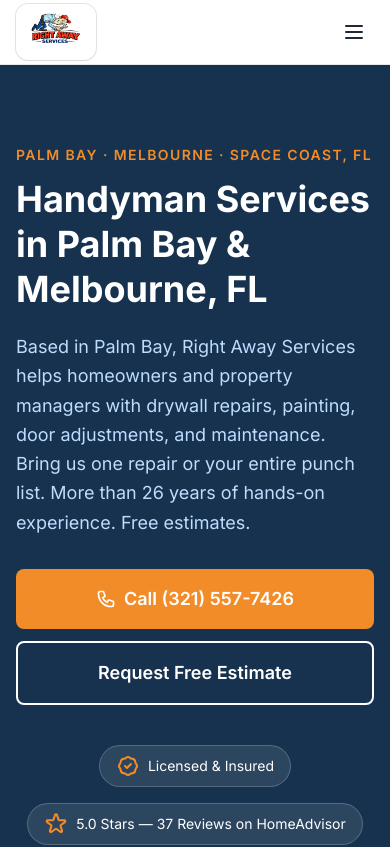
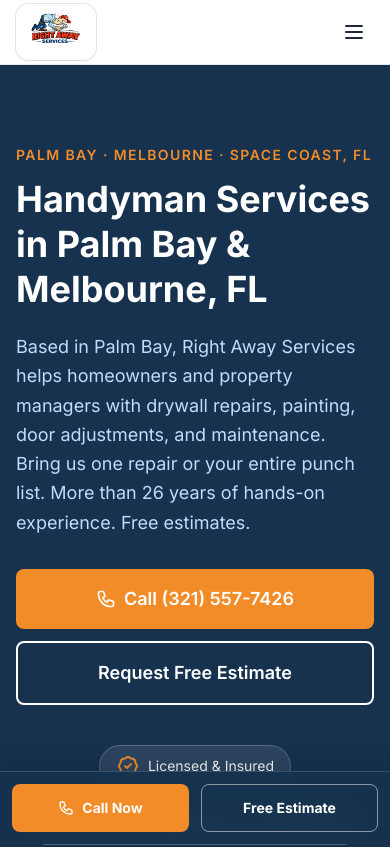
Before and after one commit to nomadghibi/rightawayservices, a Next.js app: page / in a window 390 px wide. Shown: the top 847 px of the page. Built offline with nearby package versions, Linux system fonts and the light colour scheme.

Commit message:
Add mobile contact action bar

```diff
--- a/app/layout.tsx
+++ b/app/layout.tsx
@@ -3,6 +3,7 @@
 import './globals.css'
 import { Header } from '@/components/layout/Header'
 import { Footer } from '@/components/layout/Footer'
+import { MobileActionBar } from '@/components/layout/MobileActionBar'
 import { SchemaScript } from '@/components/seo/SchemaScript'
 import { buildLocalBusinessSchema } from '@/lib/schema/localBusiness'
 import { buildWebsiteSchema } from '@/lib/schema/website'
@@ -54,10 +55,11 @@
         <SchemaScript schema={buildLocalBusinessSchema()} />
         <SchemaScript schema={buildWebsiteSchema()} />
       </head>
-      <body>
+      <body className="pb-[73px] md:pb-0">
         <Header />
         <main>{children}</main>
         <Footer />
+        <MobileActionBar />
       </body>
     </html>
   )
--- /dev/null
+++ b/components/layout/MobileActionBar.tsx
@@ -0,0 +1,31 @@
+import Link from 'next/link'
+import { siteConfig } from '@/lib/seo/metadata'
+
+export function MobileActionBar() {
+  return (
+    <div className="fixed inset-x-0 bottom-0 z-50 border-t border-white/15 bg-navy/95 p-3 shadow-[0_-8px_24px_rgba(15,23,42,0.2)] backdrop-blur md:hidden">
+      <div className="mx-auto grid max-w-lg grid-cols-2 gap-3">
+        <a
+          href={siteConfig.phoneHref}
+          className="inline-flex min-h-12 items-center justify-center gap-2 rounded-lg bg-accent px-3 py-3 text-sm font-bold text-white transition-colors hover:bg-accent-dark"
+        >
+          <svg className="h-4 w-4" fill="none" viewBox="0 0 24 24" stroke="currentColor" aria-hidden="true">
+            <path
+              strokeLinecap="round"
+              strokeLinejoin="round"
+              strokeWidth={2}
+              d="M3 5a2 2 0 012-2h3.28a1 1 0 01.948.684l1.498 4.493a1 1 0 01-.502 1.21l-2.257 1.13a11.042 11.042 0 005.516 5.516l1.13-2.257a1 1 0 011.21-.502l4.493 1.498a1 1 0 01.684.949V19a2 2 0 01-2 2h-1C9.716 21 3 14.284 3 6V5z"
+            />
+          </svg>
+          Call Now
+        </a>
+        <Link
+          href="/contact"
+          className="inline-flex min-h-12 items-center justify-center rounded-lg border border-white/50 px-3 py-3 text-center text-sm font-bold text-white transition-colors hover:bg-white hover:text-navy"
+        >
+          Free Estimate
+        </Link>
+      </div>
+    </div>
+  )
+}
```
